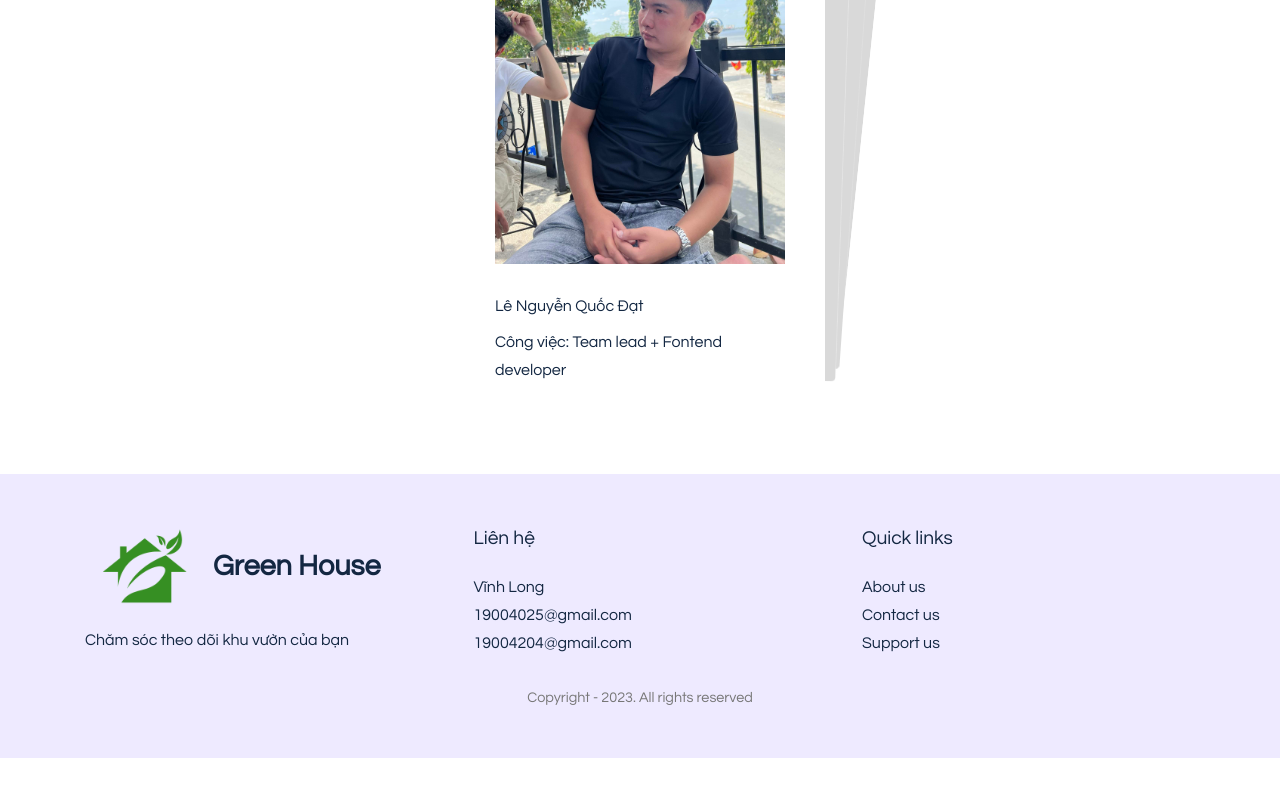
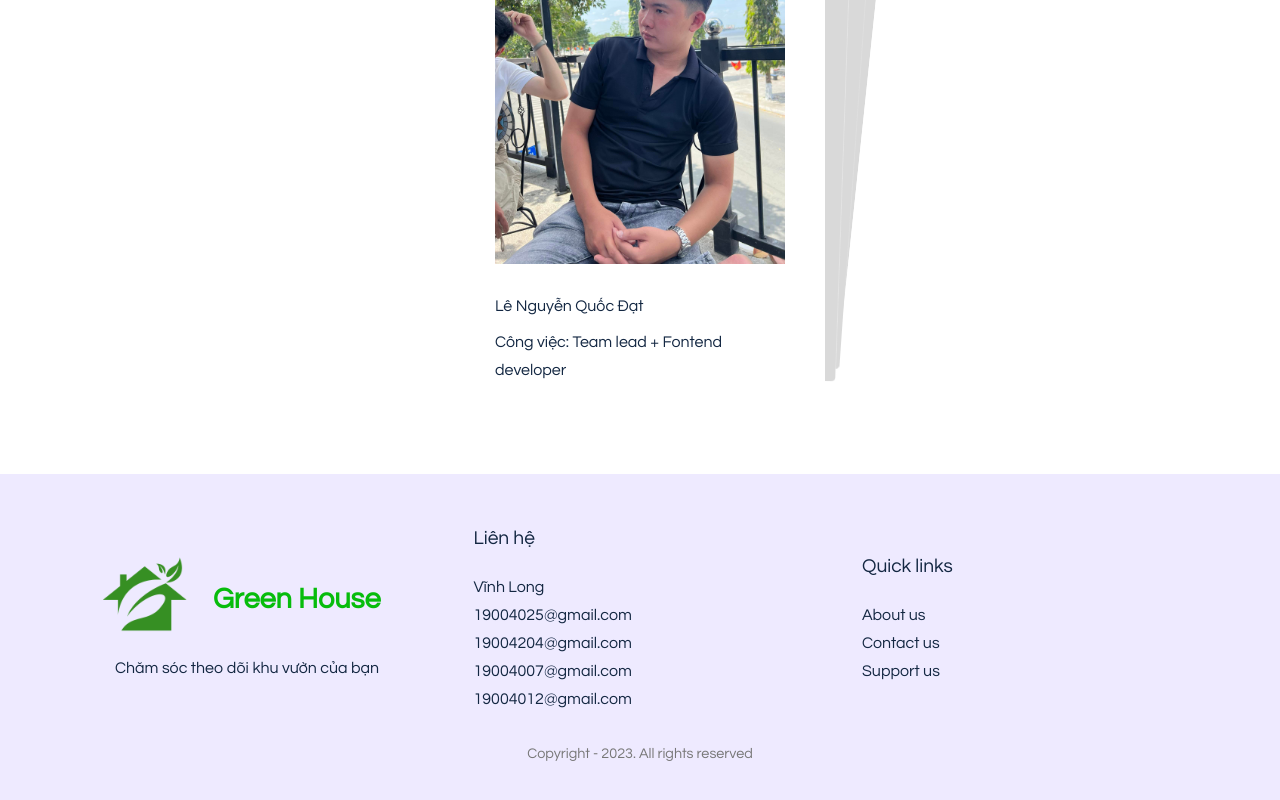
Before and after one commit to QuocDat1219/IoT-giam-sat-vuon-thong-minh, a React (Create React App) app: page / in a window 1280 px wide. Shown: the part 1881-2681 px from the top of the page. Before the commit the page ends 2639 px from the top, so only its background shows below. Built offline with nearby package versions, Linux system fonts and the light colour scheme.

Commit message:
Update Footer.jsx

```diff
--- a/src/components/LandingPage/UI/Footer.jsx
+++ b/src/components/LandingPage/UI/Footer.jsx
@@ -13,11 +13,13 @@ const Footer = () => {
               <div className="logo__img">
                 <img src={logo} alt="" />
               </div>
-              <h2>Green House</h2>
+              <h2 style={{ color: "var(--primary-color)", paddingTop: "10px" }}>
+                Green House
+              </h2>
             </div>
-           <p>
+            <p style={{ marginLeft: "30px" }}>
               Chăm sóc theo dõi khu vườn của bạn
-           </p>
+            </p>
           </div>
 
           <div className="footer__box">
@@ -32,6 +34,12 @@ const Footer = () => {
               </li>
               <li>
                 <a href="#">19004204@gmail.com</a>
+              </li>
+              <li>
+                <a href="#">19004007@gmail.com</a>
+              </li>
+              <li>
+                <a href="#">19004012@gmail.com</a>
               </li>
             </ul>
           </div>
@@ -51,9 +59,7 @@ const Footer = () => {
             </ul>
           </div>
         </div>
-        <p className="copyright">
-          Copyright - {year}. All rights reserved
-        </p>
+        <p className="copyright">Copyright - {year}. All rights reserved</p>
       </div>
     </footer>
   );
```
